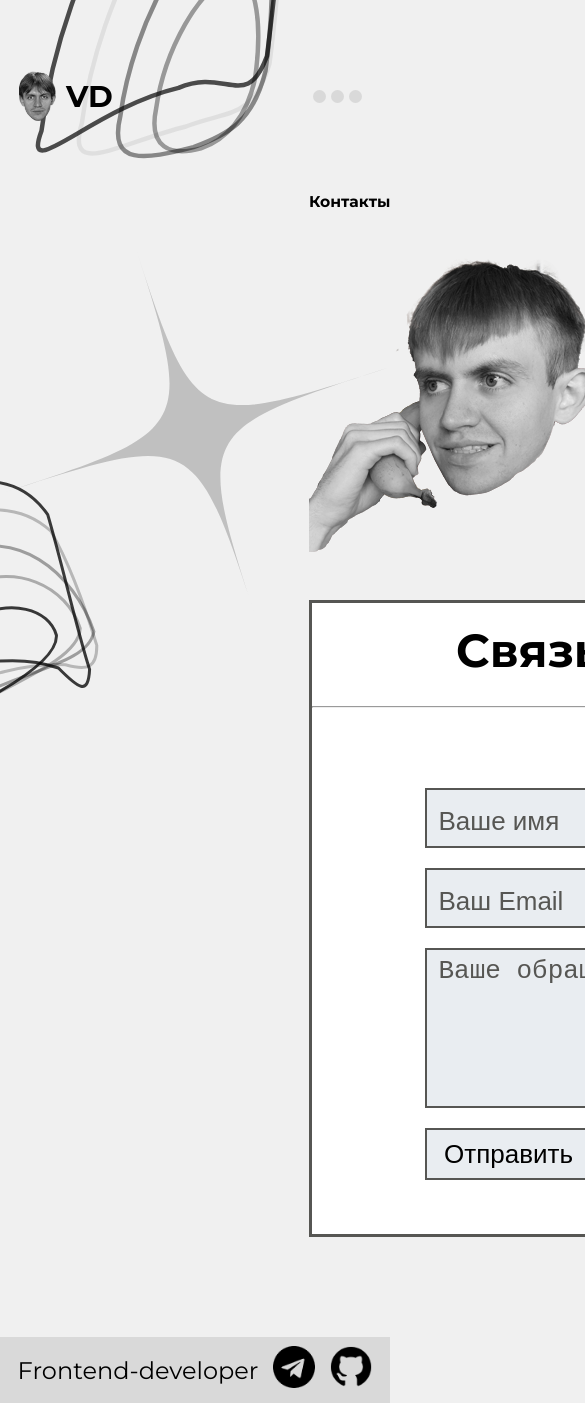
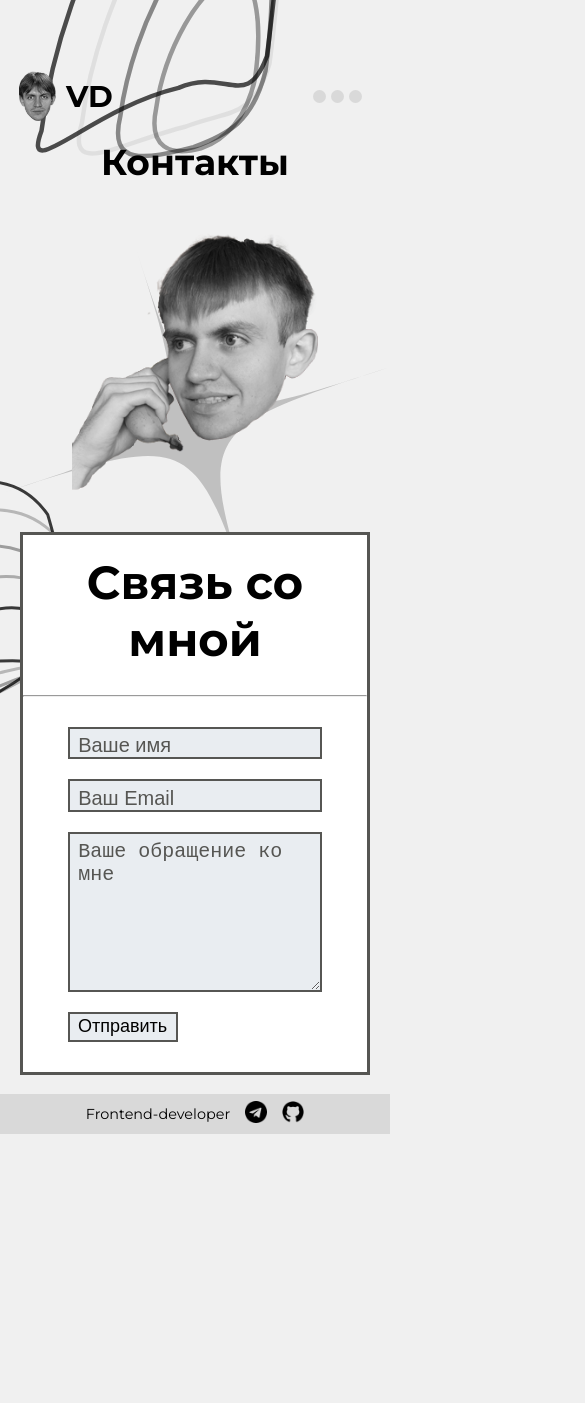
Before and after one commit to 5Cord/5Cord.github.io, a React (Vite) app: page /contact in a window 390 px wide. Shown: the top 1403 px of the page, 585 px wide, since content can reach past the window. After the commit the page ends 1134 px from the top, so only its background shows below. Built offline with nearby package versions, Linux system fonts and the light colour scheme.

Commit message:
the process of adaptation

```diff
--- a/src/App.jsx
+++ b/src/App.jsx
@@ -28,13 +28,15 @@ function App() {
       document.documentElement.style.overflow = 'auto';
     };
   }, [location]);
-
+  const isPageRoute = location.pathname === '/page';
   return (
     <>
       <div className={cl.background}>
         <img className={cl.star} src={Star} alt="" />
         <img className={cl.ringUp} src={RingUp} alt="" />
-        <img className={cl.ringDown} src={RingDown} alt="" />
+        {!isPageRoute && (
+          <img className={cl.ringDown} src={RingDown} alt="" />
+        )}
       </div>
       <Routes>
         <Route path='/' element={<Layout />}>
--- a/src/App.module.scss
+++ b/src/App.module.scss
@@ -303,8 +303,7 @@ body {
     .block {
         display: flex;
         flex-direction: column;
-        justify-content: space-around;
-
+        justify-content: space-between;
         width: 321px;
         height: 161.7px;
         background-color: #ffffff;
@@ -316,6 +315,7 @@ body {
 
     .block img {
         width: 10%;
+        height: 100%;
         margin: 0 auto;
     }
 
@@ -328,7 +328,7 @@ body {
         font-weight: bold;
         color: black;
         text-decoration: none;
-        margin: 0 11px;
+        margin: 11px 11px;
     }
 
     .contrainer_center_title {
--- a/src/pages/AboutPage.jsx
+++ b/src/pages/AboutPage.jsx
@@ -2,12 +2,14 @@ import React from 'react'
 import iconT from '../image/iconT.png';
 import iconG from '../image/iconG.png';
 import MyFaceBig from '../image/bigFace.png';
+import MyFace2 from '../image/MyFace2.png';
 import cl from './AboutStyle.module.scss';
+import Star from '../image/Star.svg';
 function About() {
     return (
         <>
             <div className={cl.container}>
-                <h1>Привет! Я молодой <br></br>
+                <h1> <b>Привет!</b> Я молодой <br></br>
                     Frontend developer</h1>
                 <div className={cl.container_myFace}><img src={MyFaceBig} alt="" /></div>
                 <div className={cl.container_tecnology}>
@@ -38,6 +40,9 @@ function About() {
                         </div>
                     </div>
                 </div>
+                <div className={cl.startBetween}>
+                    <img src={Star} alt="" />
+                </div>
                 <div className={cl.container_experience}>
                     <div className={cl.container_experience_description}>
                         <p className={cl.title_experience}>Freelance</p>
--- a/src/pages/AboutStyle.module.scss
+++ b/src/pages/AboutStyle.module.scss
@@ -48,3 +48,56 @@ p {
 .container_experience {
     margin-top: $indent30;
 }
+
+.startBetween {
+    display: none;
+}
+
+@media only screen and (max-width: 600px) {
+    .cointainer_dates_work {
+        display: flex;
+        gap: 6px;
+        color: #BFBFBF;
+        font-size: 100%;
+        font-weight: bold;
+    }
+
+    h1 b {
+        display: none;
+    }
+
+    .container_stack {
+        display: flex;
+        margin: 0 auto;
+        width: 100%;
+        transform: rotate(0);
+    }
+
+    .container_experience {
+        margin-top: $indent100;
+    }
+
+    .title_experience {
+        font-size: 24px;
+        font-weight: bold;
+        margin-top: 2.4%;
+    }
+
+    .experience_description {
+        display: none;
+    }
+
+    .startBetween img {
+        width: 50%;
+    }
+
+    .startBetween {
+        display: block;
+        text-align: center;
+        transform: rotate(60deg);
+    }
+
+    .container_myFace img {
+        width: 70%;
+    }
+}
--- a/src/pages/Contact.module.scss
+++ b/src/pages/Contact.module.scss
@@ -67,3 +67,55 @@ textarea {
     color: #565653;
     font-size: 26px;
 }
+
+@media only screen and (max-width: 600px) {
+    .block_form form {
+        display: flex;
+        flex-direction: column;
+        gap: 20px;
+        flex-wrap: wrap;
+        align-content: center;
+        margin: 30px;
+    }
+
+    .block_form {
+        width: 98%;
+        height: 100%;
+        background-color: #FFFFFF;
+        margin: 0 auto;
+        border: 3px solid #565653;
+    }
+
+    .block_form input,
+    textarea {
+        background-color: #E9EDF1;
+        border: solid 2px #565653;
+        width: 85%;
+        height: 20%;
+        font-size: 20px;
+        padding: 2% 0 0 3%;
+        color: #565653;
+    }
+
+    .block_form textarea {
+        border-color: #565653;
+        width: 85%;
+        resize: vertical;
+        height: 150px;
+        max-height: 200px;
+    }
+
+    .block_form button {
+        text-align: center;
+        background-color: #E9EDF1;
+        border: solid 2px #565653;
+        width: 110px;
+        height: 30px;
+        font-size: 18px;
+    }
+
+    ::placeholder {
+        color: #565653;
+        font-size: 20px;
+    }
+}
--- a/src/pages/HomePage.jsx
+++ b/src/pages/HomePage.jsx
@@ -73,8 +73,7 @@ function HomePage() {
                         <div className={cl.container_block}>
                             {titles.map((item, index) => (
                                 <Link key={index} to={`/page`}>
-                                    <div className={cl.block} style={{ backgroundImage: `url(${item.miniI})` }}>
-                                        {/* <div className={cl.block} style={{ backgroundImage: `url(../image/Screenshot.svg)` }}> */}
+                                    <div className={cl.block} style={{ backgroundImage: `url(${item.fullI})` }}>
                                         <img src={item.miniI} alt="" />
                                         <div className={cl.cont_block_text}>
                                             <div className={cl.block_text}>{item.title}</div>
--- a/src/pages/Page.jsx
+++ b/src/pages/Page.jsx
@@ -39,6 +39,8 @@ function Page() {
                     <div className={cl.approach_text}>Mountaire Farms turned to Lounge Lizard to design and build a new website and brand communication strategy that resonated with specific use case personas, and positioned the company with integrity and transparency.
                         Lounge Lizard developed the messaging strategies and visual design and developed the website with modern responsive programming techniques.</div>
                 </div>
+                <div className={cl.blockMobile}>
+                </div>
                 <div className={cl.gallery}>
                     <img src={Gallery1} alt="" />
                     {/* <img src={Gallery2} alt="" />
--- a/src/pages/PageStyle.module.scss
+++ b/src/pages/PageStyle.module.scss
@@ -1,6 +1,10 @@
+@import '../App.module.scss';
+
 $indent30: 2.4%;
 $indent100: 7.7%;
 $fontSize3lvl: 150%;
+$fontSize3lvlAdapt: 40%;
+
 
 html {
     height: 100%;
@@ -50,7 +54,7 @@ html {
 }
 
 .preview img {
-    width: 50%;
+    width: 100%;
 }
 
 .container_stack {
@@ -59,11 +63,8 @@ html {
     justify-content: center;
     gap: 16px;
     width: calc(5 * 133px + 4 * 16px);
-    /* Ширина 5 блоков плюс 4 промежутка между ними */
     margin: 0 auto;
-    /* Центрирование контейнера */
 }
-
 
 .point_stack {
     font-size: $fontSize3lvl;
@@ -77,9 +78,13 @@ html {
 
 .approach_container {
     display: flex;
-    gap: 73px;
     align-content: center;
     align-items: center;
+    flex-wrap: wrap;
+}
+
+.approach_container img {
+    display: none;
 }
 
 .approach_text {
@@ -141,3 +146,86 @@ footer img {
     width: 65%;
     height: 26vh;
 }
+
+@media only screen and (max-width: 600px) {
+    .container {
+        position: relative;
+        z-index: 2;
+        padding: 140px 19px 19px 19px;
+    }
+
+    .container h1 {
+        font-size: 36px;
+    }
+
+    .container h1:first-child {
+        font-size: 36px;
+        text-align: center;
+        margin-top: 0;
+        margin-bottom: $indent30;
+    }
+
+    .descriptrion_text {
+        display: none;
+    }
+
+    .descriptrion_container img {
+        display: none;
+    }
+
+    .container_stack {
+        display: flex;
+        margin: 0 auto;
+        width: 100%;
+        transform: rotate(355deg);
+    }
+
+    .point_stack {
+        font-size: $fontSize3lvl;
+        display: flex;
+        justify-content: center;
+        align-items: center;
+        width: 72.69px;
+        height: 23.97px;
+        background-color: #D9D9D9;
+        font-size: 16px;
+    }
+
+    .approach_text {
+        font-size: 15px;
+        font-weight: 400;
+        text-align: justify;
+        margin-bottom: $indent100;
+    }
+
+    .gallery {
+        display: none;
+    }
+
+    .ringDown {
+        display: none !important;
+    }
+
+    footer {
+        font-size: 90%;
+        height: 40px;
+    }
+
+    footer img {
+        width: 22px;
+        cursor: pointer;
+    }
+
+    .blockMobile {
+        display: flex;
+        flex-direction: column;
+        justify-content: space-between;
+        width: 321px;
+        height: 161.7px;
+        background-color: #ffffff;
+        border-radius: 20px;
+        margin-bottom: 20px;
+        margin: 0 auto;
+        background: url(../image/Group.svg);
+    }
+}
--- a/src/widgers/Animate.module.scss
+++ b/src/widgers/Animate.module.scss
@@ -3,6 +3,6 @@
     height: 500px;
     position: absolute;
     left: 50%;
-    top: 70%;
+    top: 80%;
     transform: translateX(-50%);
 }
```
Also changed, not shown: src/image/Group.svg (added).
